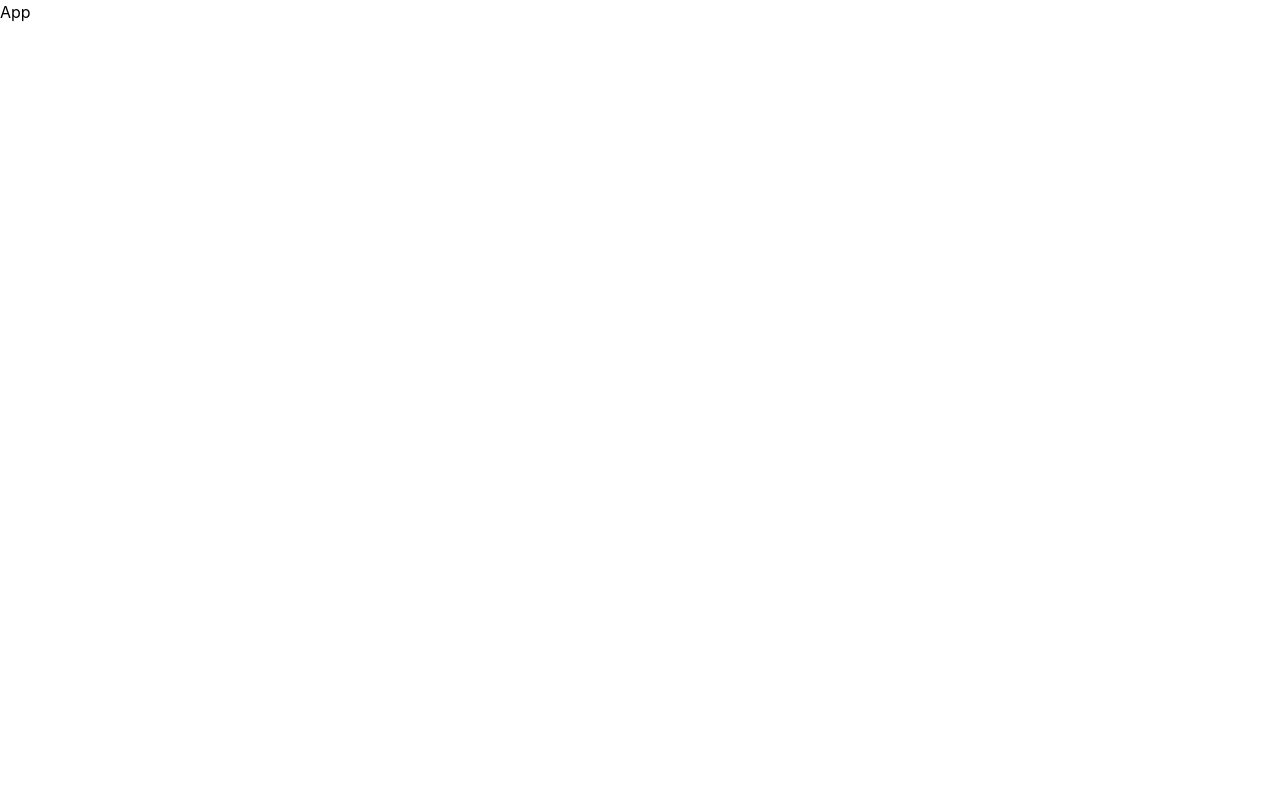
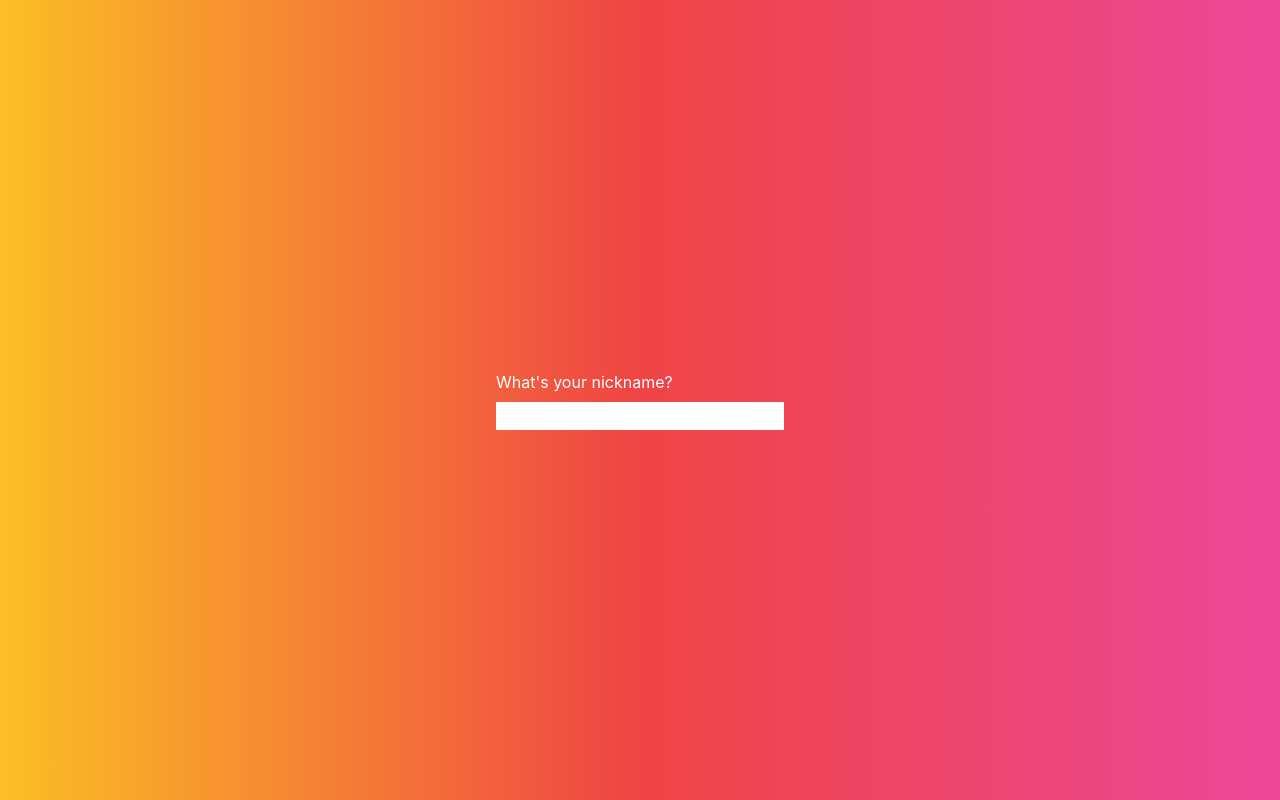
Before and after one commit to LastNoisySilence/native-chat, a React (Create React App) app: page / in a window 1280 px wide. Built offline with nearby package versions, Linux system fonts and the light colour scheme.

Commit message:
Create Nicknamescreen component & Chat container & useChat hook

```diff
--- a/src/App.tsx
+++ b/src/App.tsx
@@ -1,8 +1,10 @@
 import React from 'react';
+
+import { Chat } from './containers/Chat';
 
 
 function App() {
-  return <h1>App</h1>;
+  return <Chat />;
 }
 
 export default App;
--- /dev/null
+++ b/src/components/NicknameScreen.tsx
@@ -0,0 +1,49 @@
+import React, { FC, useCallback, useLayoutEffect, useRef, useState } from 'react';
+
+interface Props {
+  onEnter: (nick: string) => void;
+}
+
+export const NicknameScreen: FC<Props> = ({ onEnter }) => {
+  const nickNameInputRef = useRef<HTMLInputElement>(null);
+  const [nickname, setNickname] = useState('');
+
+  useLayoutEffect(() => {
+    nickNameInputRef.current!.focus();
+  }, [nickNameInputRef]);
+
+  const handleNicknameChange = useCallback(
+    ({ target: { value } }) => setNickname(value),
+    []
+  );
+
+  const handleEnterDown = useCallback(({ key }) => {
+    if (key === 'Enter') {
+      onEnter(nickname);
+    }
+  }, [onEnter, nickname]);
+
+  const handleNicknameInputFocus = useCallback(
+    () => nickNameInputRef.current!.focus(),
+    [nickNameInputRef]
+  );
+
+  return (
+    <div
+      className='h-screen bg-gradient-to-r from-yellow-400 via-red-500 to-pink-500 flex justify-center items-center'
+      onClick={handleNicknameInputFocus}
+    >
+      <div>
+        <h4 className='text-white mb-2'>What's your nickname?</h4>
+        <input
+          type='text'
+          ref={nickNameInputRef}
+          className='text-center text-lg focus:outline-none'
+          value={nickname}
+          onChange={handleNicknameChange}
+          onKeyDown={handleEnterDown}
+        />
+      </div>
+    </div>
+  )
+};
--- /dev/null
+++ b/src/containers/Chat.tsx
@@ -0,0 +1,13 @@
+import React, { FC, useState } from 'react';
+
+import { NicknameScreen } from '../components/NicknameScreen';
+
+export const Chat: FC = () => {
+  const [nickName, setNickName] = useState('');
+
+  if (!nickName) {
+    return <NicknameScreen onEnter={setNickName} />;
+  }
+
+  return <h1>Chat</h1>
+};
--- /dev/null
+++ b/src/hooks/useChat.ts
@@ -0,0 +1,9 @@
+import { useEffect } from 'react';
+
+export const useChat = (nickname: string) => {
+  useEffect(() => {
+    if (nickname) {
+
+    }
+  }, [nickname]);
+};
```
